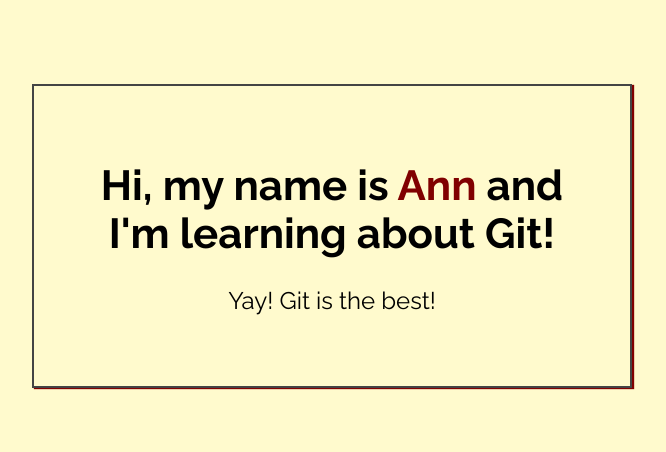
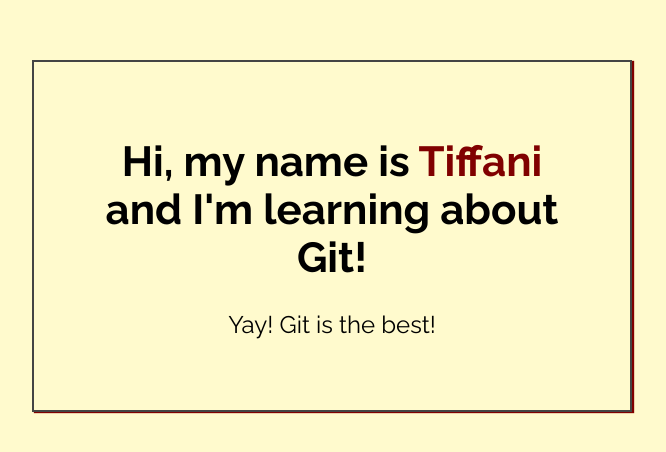
Before and after one commit to tifftiff21/My-First-Repo, a plain HTML site: page index.html in a window 1280 px wide. Shown: the part 164-616 px from the top of the page, without its empty margins (308-974 px from the left). Drawn offline with Linux system fonts and the light colour scheme.

Commit message:
Added name to index.html

```diff
--- a/index.html
+++ b/index.html
@@ -14,7 +14,7 @@
 <body>
 
     <div class="greeting">
-        <h1>Hi, my name is <span class="highlight">Ann</span> and I'm learning about Git! </h1>
+        <h1>Hi, my name is <span class="highlight">Tiffani</span> and I'm learning about Git! </h1>
 
         <p>Yay! Git is the best!</p>
     </div>
```
